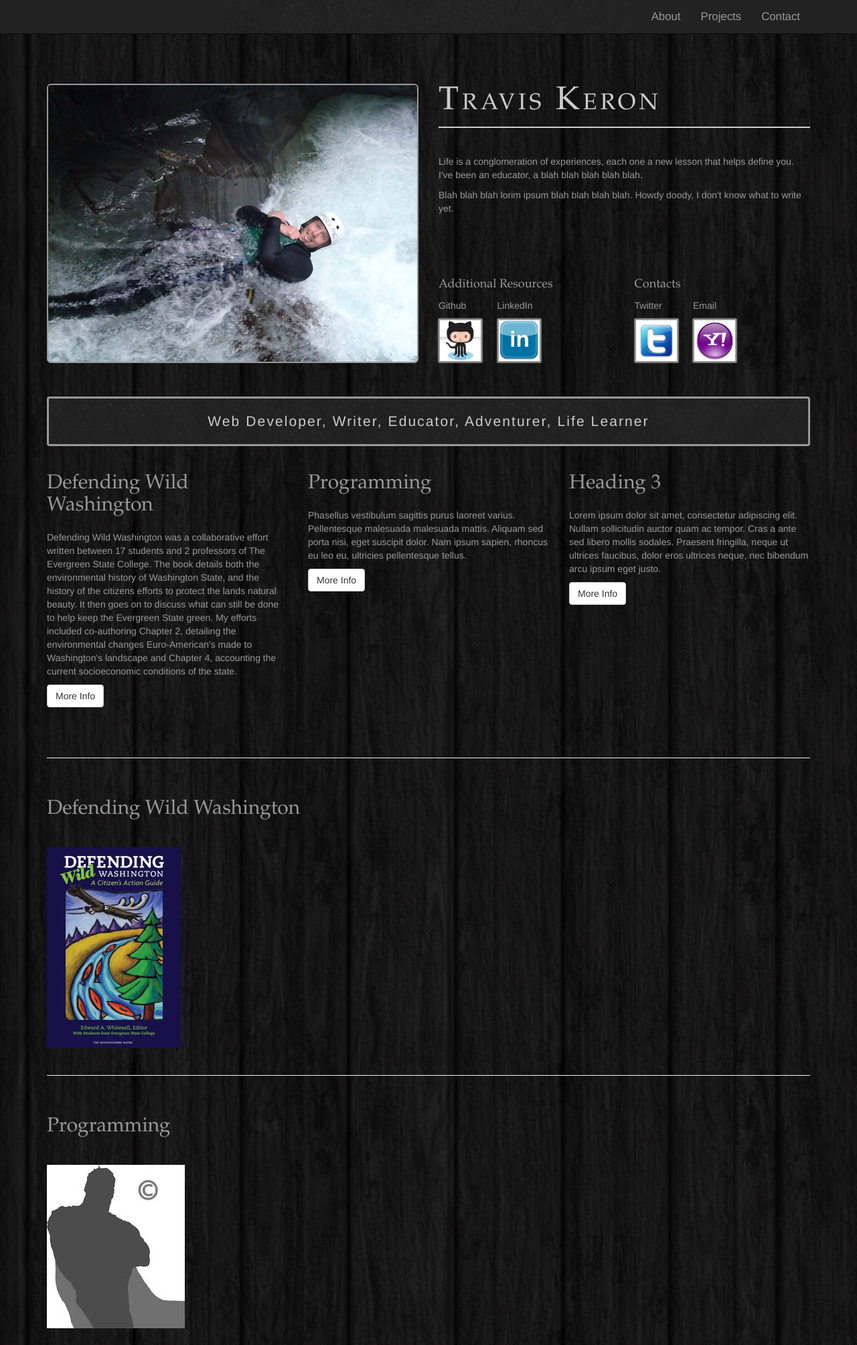
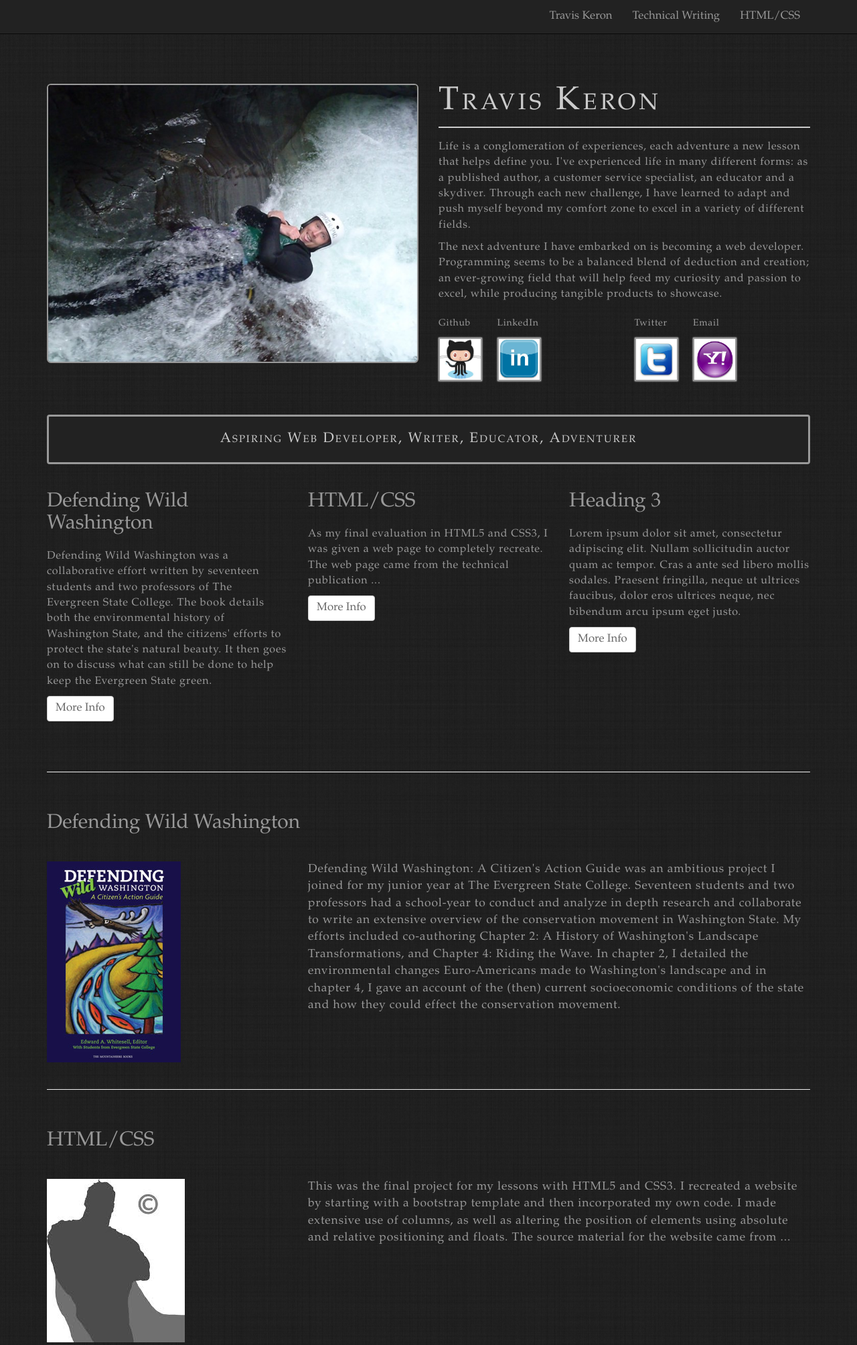
Before and after one commit to dechulion/dechulion.github.io, a PHP site: page / in a window 1280 px wide. Shown: the top 2008 px of the page at 67% size. Run offline with PHP 8.4, Linux system fonts and the light colour scheme; some libraries are stand-ins or nearby versions.

Commit message:
Change/remove imgs and modify html and css

```diff
--- a/css/my.css
+++ b/css/my.css
@@ -3,16 +3,18 @@ html {
 }
 
 body {
-  background-image: url('../img/dark_wood_@2X.png');
-  background-repeat: no-repeat;
-  background-size: 100%;
+  background-image: url('../img/black-Linen.png');
+  background-repeat: repeat;
+  background-size:;
   background-position: center;
   background-attachment: fixed;
+  font-family: Baskerville, "Baskerville Old Face", "Goudy Old Style", Garamond, "Times New Roman", serif;
   color: #999;
 }
 
 h1, h2, h3, h4 {
-font-family: Baskerville, "Baskerville Old Face", "Goudy Old Style", Garamond, "Times New Roman", serif;}
+font-family: Baskerville, "Baskerville Old Face", "Goudy Old Style", Garamond, "Times New Roman", serif;
+}
 
 h1 {
   font-size: 3.5em;
@@ -21,7 +23,7 @@ h1 {
   letter-spacing: .1em;
   border-bottom: solid 2px #ccc;
   padding-bottom: 10px;
-  margin: 0 0 40px 0;
+  margin: 0 0 17px 0;
   color: #ccc;
 }
 
@@ -30,9 +32,7 @@ h2 {
 }
 
 .navbar-inverse {
-  background-image: url('../img/dark_wall_@2X.png');
-  background-repeat: no-repeat;
-  background-position: center;
+  background-color: #222;
 }
 
 .nav {
@@ -50,7 +50,8 @@ h2 {
 }
 
 .intro {
-  margin-bottom: 85px;
+  margin-bottom: 22px;
+  font-size: 1.15em;
 }
 
 .icon {
@@ -64,15 +65,33 @@ h2 {
   padding-left: 0px;
 }
 
+.logo:hover {
+  color: #fff;
+}
+
 .well {
   margin-top: 50px;
-  background-image: url('../img/dark_wall_@2X.png');
+  background-color: #222;
   color: #ccc;
+  font-family: Baskerville, "Baskerville Old Face", "Goudy Old Style", Garamond, "Times New Roman", serif;
+  font-variant: small-caps;
   font-size: 1.5em;
   letter-spacing: .1em;
   border: solid .15em #999;
 
 }
+
+.btn-default {
+  font-size: 1.2em;
+  color: #666;
+}
+
+.btn-default:hover {
+  background-color: #999;
+  color: #fff;
+  border: solid 2px #ccc;
+  box-shadow: .25em .25em .2em #fff;
+  }
 
 .abridged {
   margin-bottom: 75px;
@@ -87,3 +106,37 @@ h2 {
   margin-bottom: 40px;
   padding-left: 15px;
 }
+
+.col-lg-4 p {
+  font-size: 1.15em;
+}
+
+.col-md-8 p {
+  font-size: 1.25em;
+}
+
+p {
+  font-weight: 300;
+  letter-spacing: .05em;
+  line-height: 1.45em;
+}
+
+@media screen and (max-width: 992px) {
+  .resources,
+  .contacts {
+    max-width: 50%;
+    margin-right: 0px;
+    float: left;
+  }
+
+  .logo {
+    max-width: 30%;
+    display: inline-block;
+  }
+}
+
+@media screen and (max-width: 768px) {
+.logo {
+  max-width: 40%;
+}
+}
--- a/index.html
+++ b/index.html
@@ -6,7 +6,7 @@
     <meta name="description" content="">
     <meta name="author" content="">
 
-    <title>Small Business Template with Logo for Bootstrap 3</title>
+    <title>Travis Keron</title>
 
     <!-- Bootstrap core CSS -->
     <link href="css/bootstrap.css" rel="stylesheet">
@@ -35,9 +35,9 @@
         <!-- Collect the nav links, forms, and other content for toggling -->
         <div class="collapse navbar-collapse navbar-ex1-collapse">
           <ul class="nav navbar-nav navbar-right">
-            <li><a href="#about">About</a></li>
-            <li><a href="#project">Projects</a></li>
-            <li><a href="#contact">Contact</a></li>
+            <li><a href="#travis_keron">Travis Keron</a></li>
+            <li><a href="#defending">Technical Writing</a></li>
+            <li><a href="#html">HTML/CSS</a></li>
           </ul>
         </div><!-- /.navbar-collapse -->
       </div><!-- /.container -->
@@ -50,14 +50,13 @@
           <img class="img-responsive img-rounded" id="me" src="img/me.jpg"><!-- take out img-rounded if you don't want the rounded corners on the image -->
         </div>
         <div class="col-lg-6">
-          <h1>Travis Keron</h1>
+          <h1 id="travis_keron">Travis Keron</h1>
           <div class="intro">
-            <p>Life is a conglomeration of experiences, each one a new lesson that helps define you. I've been an educator, a blah blah blah blah blah.</p>
-            <p>Blah blah blah lorim ipsum blah blah blah blah. Howdy doody, I don't know what to write yet.</p>
+            <p>Life is a conglomeration of experiences, each adventure a new lesson that helps define you. I've experienced life in many different forms: as a published author, a customer service specialist, an educator and a skydiver. Through each new challenge, I have learned to adapt and push myself beyond my comfort zone to excel in a variety of different fields.</p>
+            <p>The next adventure I have embarked on is becoming a web developer. Programming seems to be a balanced blend of deduction and creation; an ever-growing field that will help feed my curiosity and passion to excel, while producing tangible products to showcase.</p>
           </div>
           <div class="row">
             <div class="col-md-6 resources">
-              <h4>Additional Resources</h4>
               <div class="col-md-4 logo">
                 <p>Github</p>
                 <a href="https://github.com/dechulion"><img src="img/git.jpg" alt="Github icon" class="icon"></a>
@@ -68,7 +67,6 @@
               </div>
             </div>
             <div class="col-md-6 contacts">
-              <h4>Contacts</h4>
               <div class="col-md-4 logo">
                 <p>Twitter</p>
                 <a href="https://twitter.com/TravisKeron"><img src="img/twitter.jpg" alt="Twitter icon" class="icon"></a>
@@ -85,21 +83,21 @@
       <div class="row">
         <div class="col-lg-12">
           <div class="well text-center">
-            Web Developer, Writer, Educator, Adventurer, Life Learner
+            Aspiring Web Developer, Writer, Educator, Adventurer
           </div>
         </div>
       </div>
 
       <div class="row abridged">
         <div class="col-lg-4">
-          <h2>Defending Wild Washington</h2>
-          <p>Defending Wild Washington was a collaborative effort written between 17 students and 2 professors of The Evergreen State College. The book details both the environmental history of Washington State, and the history of the citizens efforts to protect the lands natural beauty. It then goes on to discuss what can still be done to help keep the Evergreen State green. My efforts included co-authoring Chapter 2, detailing the environmental changes Euro-American's made to Washington's landscape and Chapter 4, accounting the current socioeconomic conditions of the state.</p>
+          <h2><cite>Defending Wild Washington</cite></h2>
+          <p><cite>Defending Wild Washington</cite> was a collaborative effort written by seventeen students and two professors of The Evergreen State College. The book details both the environmental history of Washington State, and the citizens' efforts to protect the state's natural beauty. It then goes on to discuss what can still be done to help keep the Evergreen State green.</p>
           <a class="btn btn-default" href="#defending">More Info</a>
         </div>
         <div class="col-lg-4">
-          <h2>Programming</h2>
-          <p>Phasellus vestibulum sagittis purus laoreet varius. Pellentesque malesuada malesuada mattis. Aliquam sed porta nisi, eget suscipit dolor. Nam ipsum sapien, rhoncus eu leo eu, ultricies pellentesque tellus.</p>
-          <a class="btn btn-default" href="#programming">More Info</a>
+          <h2>HTML/CSS</h2>
+          <p>As my final evaluation in HTML5 and CSS3, I was given a web page to completely recreate. The web page came from the technical publication ...</p>
+          <a class="btn btn-default" href="#html">More Info</a>
         </div>
         <div class="col-lg-4">
           <h2>Heading 3</h2>
@@ -111,24 +109,24 @@
       <hr id="defending">
 
       <div class="row projects">
-        <h2>Defending Wild Washington</h2>
+        <h2><cite>Defending Wild Washington</cite></h2>
         <div class="col-md-4">
           <img src="img/defending.jpg">
         </div>
         <div class="col-md-8">
-          <p></p>
+          <p><cite>Defending Wild Washington: A Citizen's Action Guide</cite> was an ambitious project I joined for my junior year at The Evergreen State College. Seventeen students and two professors had a school-year to conduct and analyze in depth research and collaborate to write an extensive overview of the conservation movement in Washington State. My efforts included co-authoring Chapter 2: A History of Washington's Landscape Transformations, and Chapter 4: Riding the Wave. In chapter 2, I detailed the environmental changes Euro-Americans made to Washington's landscape and in chapter 4, I gave an account of the (then) current socioeconomic conditions of the state and how they could effect the conservation movement.</p>
         </div>
       </div>
 
-      <hr id="programming">
+      <hr id="html">
 
       <div class="row projects">
-        <h2>Programming</h2>
+        <h2>HTML/CSS</h2>
         <div class="col-md-4">
           <img src="img/placeholder.jpg">
         </div>
         <div class="col-md-8">
-          <p></p>
+          <p>This was the final project for my lessons with HTML5 and CSS3. I recreated a website by starting with a bootstrap template and then incorporated my own code. I made extensive use of columns, as well as altering the position of elements using absolute and relative positioning and floats. The source material for the website came from ...</p>
         </div>
       </div>
 
@@ -148,7 +146,7 @@
         <hr>
         <div class="row">
           <div class="col-lg-12">
-            <p>Copyright &copy; Company 2013 &middot; Facebook &middot; Twitter &middot; Google+</p>
+            <p>Copyright &copy; Travis Keron 2013 &middot; Facebook &middot; Twitter &middot; Google+</p>
           </div>
         </div>
       </footer>
```
Also changed, not shown: img/background2.jpg (deleted), img/black-Linen.png (added), img/black-Linen_@2X.png (added), img/dark_wall_@2X.png (deleted), img/dark_wood_@2X.png (deleted).
